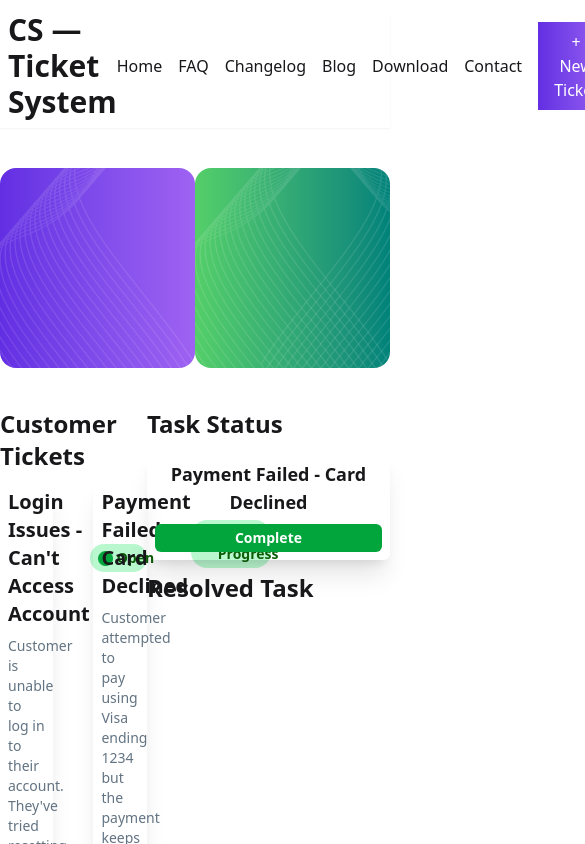
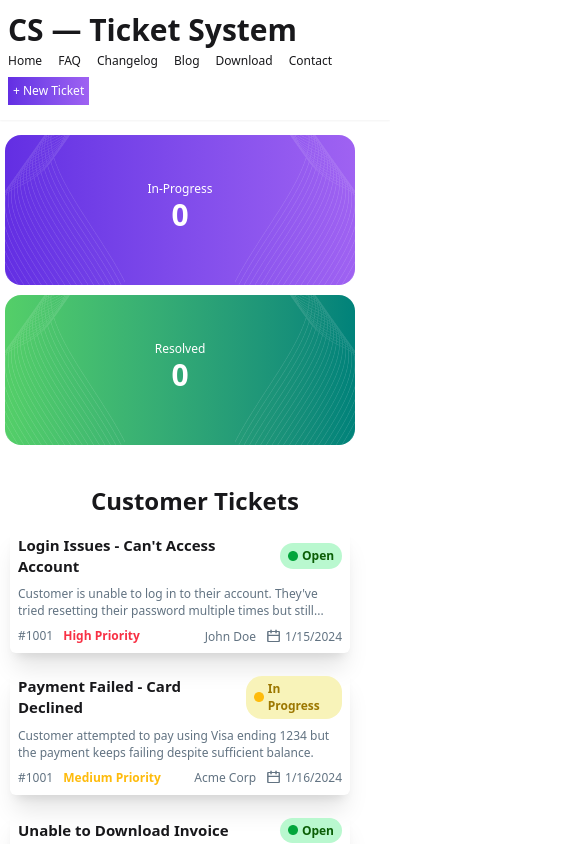
Before and after one commit to ratul-hasan00/assignment-seven, a React (Vite) app: page / in a window 390 px wide. Shown: the top 844 px of the page, 585 px wide, since content can reach past the window. Built offline with nearby package versions, Linux system fonts and the light colour scheme.

Commit message:
fifth commit-added react function and mobile responsive

```diff
--- a/package.json
+++ b/package.json
@@ -13,6 +13,7 @@
     "@tailwindcss/vite": "^4.1.13",
     "react": "^19.1.1",
     "react-dom": "^19.1.1",
+    "react-toastify": "^11.0.5",
     "tailwindcss": "^4.1.13"
   },
   "devDependencies": {
--- a/src/App.jsx
+++ b/src/App.jsx
@@ -3,7 +3,9 @@ import Footer from './component/Footer'
 import Navbar from './component/Navbar'
 import ProgressResolved from './component/ProgressResolved'
 import Card from './component/Card'
-import { Suspense } from 'react'
+import { Suspense, useState } from 'react'
+import { ToastContainer } from 'react-toastify';
+
 
 const fetchCard = async () => {
   const res = await fetch("/public/customer.json")
@@ -11,17 +13,24 @@ const fetchCard = async () => {
 }
 
 function App() {
+  const cardPromise = fetchCard()
+  const [inProgressCount, setInProgressCount] = useState(0);
+  const [resolvedCount, setResolvedCount] = useState(0);
 
-  const cardPromise = fetchCard()
 
   return (
     <>
       <Navbar></Navbar>
-      <ProgressResolved></ProgressResolved>
-      <Suspense fallback={<p>Customer Tickets Are Loding...</p>}>
-        <Card cardPromise={cardPromise}></Card>
+
+      <ProgressResolved resolvedCount={resolvedCount} inProgressCount={inProgressCount}></ProgressResolved>
+
+      <Suspense fallback={<div className="flex justify-center my-20"><span class="loading loading-infinity loading-xl"></span></div>}>
+        <Card cardPromise={cardPromise} setInProgressCount={setInProgressCount} setResolvedCount={setResolvedCount}></Card>
       </Suspense>
+
       <Footer></Footer>
+
+      <ToastContainer/>
     </>
   )
 }
--- a/src/component/Card.jsx
+++ b/src/component/Card.jsx
@@ -1,61 +1,91 @@
-import React, { use } from 'react';
-import green from '../assets/green.png'
-import calender from '../assets/calender.png'
+import React, { use, useState } from 'react';
+import MapingCards from './MapingCards';
+import { toast } from 'react-toastify';
+import './cards.css'
 
-const Card = ({cardPromise}) => {
+
+
+const Card = ({cardPromise,setInProgressCount,setResolvedCount}) => {
 
     const cardDetails = use(cardPromise)
-    console.log(cardDetails)
+    const [selectedTitle,setSelectedTitle] = useState([]);
+    const [resolvedTasks, setResolvedTasks] = useState([]);
 
 return (
     <div className='max-w-[1250px] mx-auto mt-10'>
-        <div className='flex justify-between'>
+        <div className='card-container flex justify-between'>
             <div>
-                <p className='text-2xl font-semibold mb-2'>Customer Tickets</p>
-                <div className='grid grid-cols-2 gap-10'>
+                <p className='customer-ticket text-2xl font-semibold mb-2'>Customer Tickets</p>
+                <div className='card-cards grid grid-cols-2 gap-10'>
                     {
-                    cardDetails.map(cards=>
-
-
-                    <div className='max-w-[440px] p-2 shadow-xl rounded-md'>
-                        <div className='flex justify-between'>
-                            <h1 className='font-semibold text-xl'>{cards.title}</h1>
-                            <div className='flex gap-1 items-center my-auto px-2 py-1 bg-[#b9f8cf] rounded-2xl'><img className='h-[15px]' src={green} alt="" /><p className='text-[#0b5e06] font-semibold text-sm'>{cards.status}</p></div>
-                        </div>
-
-                        <p className='text-sm text-[#627382] mt-2'>{cards.description}</p>
-
-                        <div className='flex justify-between items-center mt-2'>
-                            <div className='flex gap-4 text-md items-center'>
-                            <p className='text-[#627382]'>#1001</p>
-                            <p className='text-[#f83044] font-semibold'>{cards.priority}</p>
-                            </div>
-                            <div className='flex gap-4 text-[#627382] text-sm items-center'>
-                            <p>{cards.customer}</p>
-                            <p className='flex items-center gap-1'><img className='w-[20px] h-[20px]' src={calender} alt="" /><span>{cards.createdAt}</span></p>
-                            </div>
-                        </div>
-                    </div>
-                        )
+                    cardDetails.map((cards,id)=><MapingCards key={id} cards={cards} onClick={() =>{setSelectedTitle(titles=>[...titles,cards.title]);
+                      setInProgressCount(prog => prog + 1);
+                       toast.success("In Progress")}}></MapingCards>)
                     }
                 </div>
 
             </div>
 
             <div>
-            <div>
-              <p className='text-2xl font-semibold mb-3'>Task Status</p>
-              <div className='shadow-xl max-w-[300px] p-2 text-center rounded-md'>
-                <p className='font-semibold text-lg mb-2'>Payment Failed - Card Declined</p>
-                <button className='px-20 py-1 rounded-md bg-[#02a53b] text-white text-sm font-semibold'>Complete</button>
+            <div className='bg-white shadow-xl p-2 rounded-xl'>
+              <p className='customer-ticket text-2xl font-semibold mb-3'>Task Status</p>
+
+              {
+                selectedTitle.length===0?
+
+                (<div className='progress-div bg-[#b9f8cf] w-[300px] p-2 text-center rounded-md'>
+                  <p className='font-semibold text-lg mb-2 text-[#627382]'>No Tasks In Progress<br/><span className='text-sm text-[#6273828a]'>Click On A Ticket To Start Working</span></p>
+                </div>):
+
+                (selectedTitle.map((titless,id)=>(
+                  <div key={id} className='progress-div mb-5 bg-[#b9f8cf] w-[300px] py-4 px-2 text-center rounded-md'>
+                <p className='font-semibold text-lg mb-2'>{titless}</p>
+                <button onClick={()=>{
+                 let newTasks = [...selectedTitle];
+                 newTasks.splice(id,1);
+                 setSelectedTitle(newTasks);
+                 setInProgressCount((count)=> count-1);
+                 setResolvedTasks((resolved)=>[...resolved,titless]);
+                 setResolvedCount((setResolved)=>setResolved+1);
+
+                }} className='px-20 py-1 rounded-md bg-[#02a53b] text-white text-sm font-semibold'>Complete</button>
               </div>
+
+                )))
+              }
             </div>
-            <div className='mt-3'>
-              <p className='text-2xl font-semibold mb-3'>Resolved Task</p>
+
+
+            <div className='mt-3 bg-white shadow-xl p-2 rounded-xl'>
+              <p className='customer-ticket text-2xl font-semibold mb-3'>Resolved Task</p>
+              {
+                resolvedTasks.length===0?(
+                    <div className='progress-div bg-[#b9f8cf] w-[300px] p-2 text-center rounded-md'>
+                      <p className=' font-semibold text-lg mb-2 text-[#627382]'>No Resolved Tasks Yet</p>
+                    </div>):(
+                      resolvedTasks.map((task,id)=>(
+
+                        <div key={id} className='progress-div mb-5 bg-[#b9f8cf] w-[300px] py-4 px-2 text-center rounded-md'>
+                        <p className='font-semibold text-lg'>{task}</p>
+                          <div className='flex justify-between items-center'>
+                              <p className='text-[#02a53b]'>✔ <span className='font-semibold'>Completed</span></p>
+                              <p onClick={()=>{
+                                let newResolved = [...resolvedTasks];
+                                newResolved.splice(id,1);
+                                setResolvedTasks(newResolved);
+                                setResolvedCount((subs)=>subs-1);
+                              }} className='text-[#627382] text-xs'>Click to Remove</p>
+                        </div>
+                        </div>
+                      ))
+                    )
+              }
+
             </div>
             </div>
         </div>
       </div>
+
     );
 };
 
--- a/src/component/Footer.jsx
+++ b/src/component/Footer.jsx
@@ -3,50 +3,51 @@ import email from '../assets/email.png'
 import fb from '../assets/fb.png'
 import linkedin from '../assets/linkedin.png'
 import x from '../assets/x.png'
+import './footer.css'
 
 
 const Footer = () => {
     return (
         <div className='bg-black mt-10'>
-            <div className='flex justify-between max-w-[1250px] mx-auto py-10 border-b-1 border-gray-900'>
-            <div>
-                <h1 className='text-white text-2xl font-semibold'>CS — Ticket System</h1>
-                <p className='text-[#a1a1aa] text-sm w-[260px] mt-2'>Lorem Ipsum is simply dummy text of the printing and typesetting industry. Lorem Ipsum has been the industry's standard dummy text ever since the 1500s, when an unknown printer took a galley of type and scrambled it to make a type specimen book.</p>
+            <div className='footer-container flex justify-between max-w-[1250px] mx-auto py-10 border-b-1 border-gray-900'>
+            <div className='margin-buttom'>
+                <h1 className='footer-description text-white text-2xl font-semibold'>CS — Ticket System</h1>
+                <p className='text-[#a1a1aa] text-sm w-[260px] mt-2 footer-text lorem'>Lorem Ipsum is simply dummy text of the printing and typesetting industry. Lorem Ipsum has been the industry's standard dummy text ever since the 1500s, when an unknown printer took a galley of type and scrambled it to make a type specimen book.</p>
             </div>
-            <div>
-                <h1 className='text-white text-2xl font-semibold'>Company</h1>
-                <ul className='text-[#a1a1aa] text-sm space-y-3 mt-2'>
+            <div className='margin-buttom'>
+                <h1 className='text-white text-2xl font-semibold footer-description'>Company</h1>
+                <ul className='text-[#a1a1aa] text-sm space-y-3 mt-2 footer-text'>
                     <li>About Us</li>
                     <li>Our Mission</li>
                     <li>Contact Saled</li>
                 </ul>
             </div>
-            <div>
-                <h1 className='text-white text-2xl font-semibold'>Services</h1>
-                <ul className='text-[#a1a1aa] text-sm space-y-3 mt-2'>
+            <div className='margin-buttom'>
+                <h1 className='text-white text-2xl font-semibold footer-description'>Services</h1>
+                <ul className='text-[#a1a1aa] text-sm space-y-3 mt-2 footer-text'>
                     <li>Products & Services</li>
                     <li>Customer Stories</li>
                     <li>Download Apps</li>
                 </ul>
             </div>
-            <div>
-                <h1 className='text-white text-2xl font-semibold'>Information</h1>
-                <ul className='text-[#a1a1aa] text-sm space-y-3 mt-2'>
+            <div className='margin-buttom'>
+                <h1 className='text-white text-2xl font-semibold footer-description'>Information</h1>
+                <ul className='text-[#a1a1aa] text-sm space-y-3 mt-2 footer-text'>
                     <li>Privacy Policy</li>
                     <li>Terms & Conditions</li>
                     <li>Join Us</li>
                 </ul>
             </div>
-            <div>
-                <h1 className='text-white text-2xl font-semibold'>Social Links</h1>
-                <div className='flex gap-2 items-center mt-2'><img className='h-[15px] bg-white rounded-full' src={x} alt="X logo"/><p className='text-[#a1a1aa] text-sm'>@CS — Ticket System</p></div>
-                <div className='flex gap-2 items-center mt-2'><img className='h-[15px] bg-white rounded-full' src={linkedin} alt="Likedin logo"/><p className='text-[#a1a1aa] text-sm'>@CS — Ticket System</p></div>
-                <div className='flex gap-2 items-center mt-2'><img className='h-[15px]' src={fb} alt="Fb logo"/><p className='text-[#a1a1aa] text-sm'>@CS — Ticket System</p></div>
-                <div className='flex gap-2 items-center mt-2'><img className='h-[15px]' src={email} alt="email logo"/><p className='text-[#a1a1aa] text-sm'>support@cst.com</p></div>
+            <div className='margin-buttom'>
+                <h1 className='text-white text-2xl font-semibold footer-description'>Social Links</h1>
+                <div className='flex gap-2 items-center mt-2 footer-text'><img className='h-[15px] bg-white rounded-full' src={x} alt="X logo"/><p className='text-[#a1a1aa] text-sm'>@CS — Ticket System</p></div>
+                <div className='flex gap-2 items-center mt-2 footer-text'><img className='h-[15px] bg-white rounded-full' src={linkedin} alt="Likedin logo"/><p className='text-[#a1a1aa] text-sm'>@CS — Ticket System</p></div>
+                <div className='flex gap-2 items-center mt-2 footer-text'><img className='h-[15px]' src={fb} alt="Fb logo"/><p className='text-[#a1a1aa] text-sm'>@CS — Ticket System</p></div>
+                <div className='flex gap-2 items-center mt-2 footer-text'><img className='h-[15px]' src={email} alt="email logo"/><p className='text-[#a1a1aa] text-sm'>support@cst.com</p></div>
             </div>
         </div>
         <div>
-            <p className='text-white text-xs text-center py-5'>© 2025 CS — Ticket System. All rights reserved.</p>
+            <p className='footer-text text-white text-xs text-center py-5'>© 2025 CS — Ticket System. All rights reserved.</p>
         </div>
         </div>
 
--- /dev/null
+++ b/src/component/MapingCards.jsx
@@ -0,0 +1,37 @@
+import React from 'react';
+import green from '../assets/green.png'
+import calender from '../assets/calender.png'
+import yellow from '../assets/yellow.png'
+import './cards.css'
+
+
+const MapingCards = ({cards,onClick}) => {
+
+
+
+    return (
+         <div className='card-card max-w-[440px] p-2 shadow-xl rounded-md' onClick={onClick}>
+
+                        <div className='flex justify-between items-center'>
+                            <h1 className='cards-title font-semibold text-xl'>{cards.title}</h1>
+
+                            <div className={`cards-status flex gap-1 items-center my-auto px-2 py-1 rounded-2xl ${cards.status==="Open"?"bg-[#b9f8cf]":"bg-[#f8f3b9]"}`}><img className='cards-img h-[15px]' src={`${cards.status==="Open"?green:yellow}`} alt="" /><p className={`${cards.status==="Open"?"text-[#0b5e06]":"text-[#9c7700]"} font-semibold text-sm cards-status-text`}>{cards.status}</p></div>
+                        </div>
+
+                        <p className='cards-description text-sm text-[#627382] mt-2'>{cards.description}</p>
+
+                        <div className='flex justify-between items-center mt-2'>
+                            <div className='flex gap-4 text-md items-center cards-priority'>
+                            <p className=' text-[#627382]'>#1001</p>
+                            <p className={` font-semibold ${cards.priority === "High Priority"?"text-[#f83044]":cards.priority === "Medium Priority"?"text-[#febb0c]":"text-[#02a53b]"}`}>{cards.priority}</p>
+                            </div>
+                            <div className='cards-priority flex gap-4 text-[#627382] text-sm items-center'>
+                            <p>{cards.customer}</p>
+                            <p className='flex items-center gap-1'><img className='cards-img-date w-[20px] h-[20px]' src={calender} alt="" /><span>{cards.createdAt}</span></p>
+                            </div>
+                        </div>
+                    </div>
+    );
+};
+
+export default MapingCards;
--- a/src/component/Navbar.jsx
+++ b/src/component/Navbar.jsx
@@ -1,15 +1,17 @@
 import React from 'react';
+import './navbar.css'
 
 const Navbar = () => {
-    return (
-        <div className='shadow-xs'>
-            <div className='flex justify-between items-center max-w-[1250px] mx-auto mt-3 pb-2  px-2'>
+return (
+    <div className='shadow-xs'>
+        <div className=' nav-container flex justify-between items-center max-w-[1250px] mx-auto mt-3 pb-2  px-2'>
           <div>
-              <h1 className='text-3xl font-bold'>CS — Ticket System</h1>
+              <h1 className='nav-title text-3xl font-bold'>CS — Ticket System</h1>
           </div>
 
-        <div className='flex items-center gap-4'>
-            <ul className='flex gap-4'>
+        <div className='nav-li-btn flex items-center gap-4'>
+            <div>
+                <ul className='nav-list flex gap-4'>
                 <li>Home</li>
                 <li>FAQ</li>
                 <li>Changelog</li>
@@ -17,7 +19,11 @@ const Navbar = () => {
                 <li>Download</li>
                 <li>Contact</li>
             </ul>
-            <button className='px-4 py-2 bg-gradient-to-r from-[#632ee3] to-[#9f62f2] text-white'>+ New Ticket</button>
+            </div>
+            <div>
+                <button className='nav-button px-4 py-2 bg-gradient-to-r from-[#632ee3] to-[#9f62f2] text-white'>+ New Ticket</button>
+            </div>
+
         </div>
       </div>
         </div>
--- a/src/component/ProgressResolved.jsx
+++ b/src/component/ProgressResolved.jsx
@@ -1,25 +1,26 @@
 import React from 'react';
 import vector_1 from '../assets/vector_1.png'
+import './progress.css'
 
-const ProgressResolved = () => {
+const ProgressResolved = ({inProgressCount,resolvedCount}) => {
     return (
-            <div className='flex justify-between max-w-[1250px] mx-auto mt-10'>
-            <div className='flex justify-between w-lg h-[200px] bg-gradient-to-r from-[#632ee3] to-[#9f62f2] rounded-2xl'>
-                <img className='w-50 h-50' src={vector_1} alt="" />
-                <div className='text-center text-white mt-15'>
-                    <h1 className=''>In-Progress</h1>
-                    <p className='text-4xl font-semibold'>0</p>
+            <div className='prog-container flex justify-between max-w-[1250px] mx-auto mt-10'>
+            <div className='prog-card flex justify-between w-lg h-[200px] bg-gradient-to-r from-[#632ee3] to-[#9f62f2] rounded-2xl'>
+                <img className='prog-img w-50 h-50' src={vector_1} alt="" />
+                <div className='prog-text text-center text-white mt-15'>
+                    <h1 className='prog-title'>In-Progress</h1>
+                    <p className='prog-zero text-4xl font-semibold'>{inProgressCount}</p>
                 </div>
-                <img className='w-50 h-50 scale-x-[-1]' src={vector_1} alt="" />
+                <img className='prog-img w-50 h-50 scale-x-[-1]' src={vector_1} alt="" />
             </div>
 
-             <div className='flex justify-between w-lg h-[200px] bg-gradient-to-r from-[#54cf68] to-[#00827a] rounded-2xl'>
-                <img className='w-50 h-50' src={vector_1} alt="" />
-                <div className='text-center text-white mt-15'>
-                    <h1 className=''>Resolved</h1>
-                    <p className='text-4xl font-semibold'>0</p>
+             <div className='prog-card flex justify-between w-lg h-[200px] bg-gradient-to-r from-[#54cf68] to-[#00827a] rounded-2xl'>
+                <img className='prog-img w-50 h-50' src={vector_1} alt="" />
+                <div className='prog-text text-center text-white mt-15'>
+                    <h1 className='prog-title'>Resolved</h1>
+                    <p className='prog-zero text-4xl font-semibold'>{resolvedCount}</p>
                 </div>
-                <img className='w-50 h-50 scale-x-[-1]' src={vector_1} alt="" />
+                <img className='prog-img w-50 h-50 scale-x-[-1]' src={vector_1} alt="" />
             </div>
         </div>
     );
--- /dev/null
+++ b/src/component/cards.css
@@ -0,0 +1,43 @@
+@media screen and (max-width: 576px){
+    .card-container{
+        display: block;
+    }
+    .card-cards{
+        display: grid;
+        grid-template-columns: repeat(1,1fr);
+        margin-left:10px ;
+        gap: 15px;
+    }
+    .card-card{
+        width: 340px;
+
+    }
+    .cards-title{
+        font-size: 15px;
+    }
+    .cards-img{
+        height: 10px;
+        width: 10px;
+    }
+    .cards-status-text{
+        font-size: 12px;
+    }
+    .cards-description{
+        font-size: 12px;
+    }
+    .cards-priority{
+        font-size: 12px;
+        gap: 10px;
+    }
+    .cards-img-date{
+        height: 15px;
+        width: 15px;
+    }
+    .customer-ticket{
+        margin-bottom: 10px;
+        text-align: center;
+    }
+    .progress-div{
+        margin-left: 20px;
+    }
+}
--- /dev/null
+++ b/src/component/footer.css
@@ -0,0 +1,17 @@
+@media screen and (max-width: 576px){
+    .footer-container{
+        display: block;
+    }
+    .footer-description{
+        text-align: center;
+    }
+    .footer-text{
+        text-align: center;
+    }
+    .lorem{
+        margin-left: 50px;
+    }
+    .margin-buttom{
+        margin-bottom: 10px;
+    }
+}
--- /dev/null
+++ b/src/component/navbar.css
@@ -0,0 +1,24 @@
+@media screen and (max-width: 576px){
+    .nav-container{
+        display: block;
+        padding-bottom: 15px;
+    }
+    .nav-title{
+        font-size: 30px;
+        height: 40px;
+    }
+    .nav-list{
+        font-size: 12px;
+        height: 25px;
+    }
+    .nav-li-btn{
+        display: block;
+    }
+    .nav-button{
+        font-size: 12px;
+        padding-left:5px;
+        padding-right:5px;
+        padding-top:5px;
+        padding-bottom: 5px;
+    }
+}
--- /dev/null
+++ b/src/component/progress.css
@@ -0,0 +1,25 @@
+@media screen and (max-width: 576px){
+    .prog-container{
+        display: block;
+        margin-top: 15px;
+        margin-left: 5px;
+    }
+    .prog-card{
+        width: 350px;
+        height: 150px;
+        margin-top: 10px;
+    }
+    .prog-img{
+        width: 120px;
+        height: 150px;
+    }
+    .prog-text{
+        margin-top: 45px;
+    }
+    .prog-title{
+        font-size: 12px;
+    }
+    .prog-zero{
+        font-size: 30px;
+    }
+}
```
Also changed, not shown: public/customer.json (line endings or trailing spaces), src/assets/yellow.png (added), 1 other file (tests, documents, lock files or other folders).
